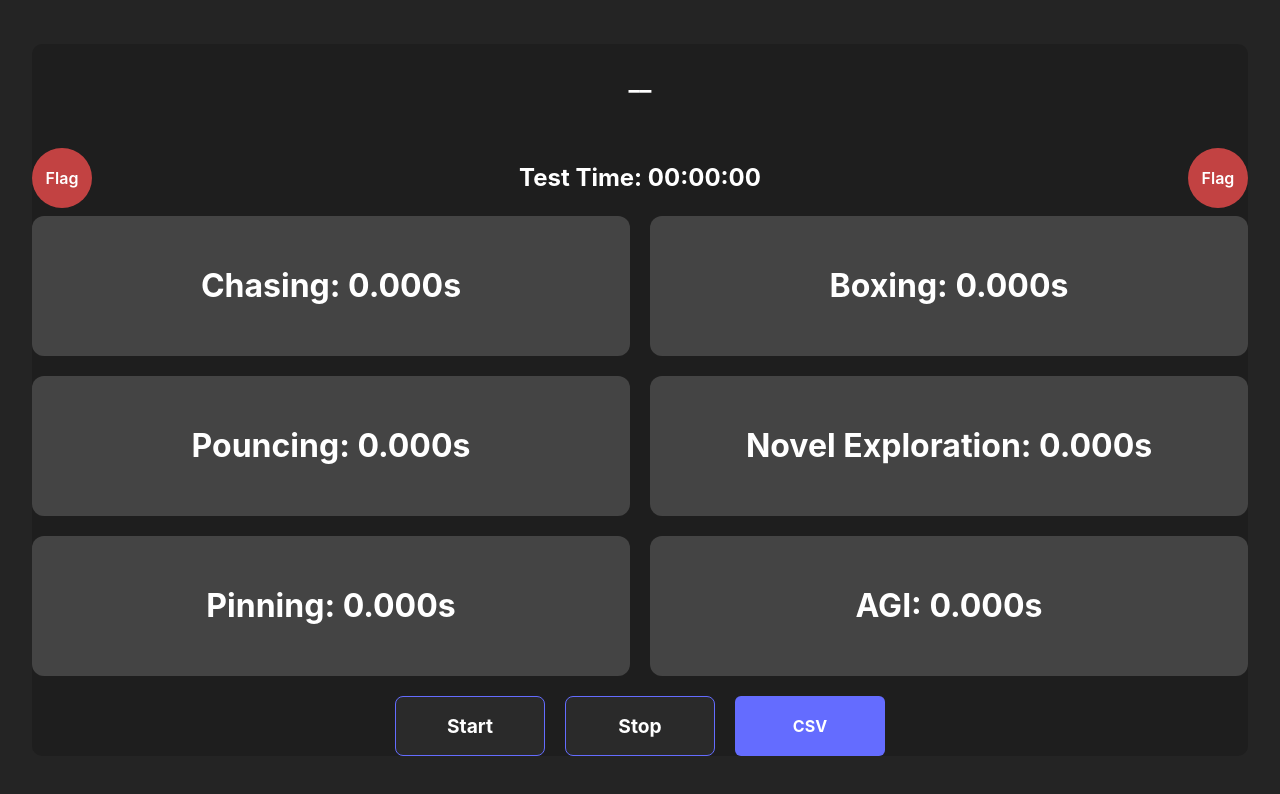
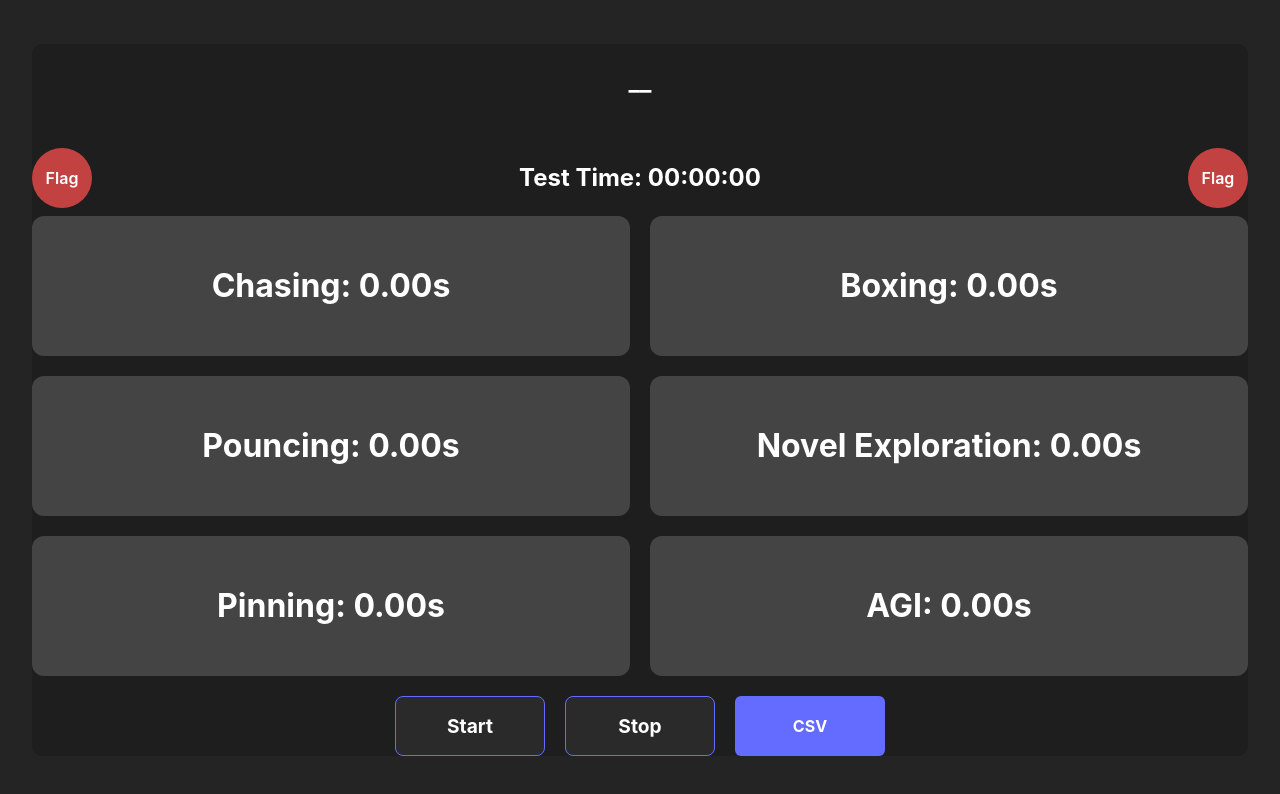
Before and after one commit to jwin-mm/Scoremate, a React (Vite) app: page /playmate/experiment in a window 1280 px wide. Shown: the top 794 px of the page. Built offline with nearby package versions, Linux system fonts and the light colour scheme.

Commit message:
formatted display timer

```diff
--- a/src/components/TimerButton.tsx
+++ b/src/components/TimerButton.tsx
@@ -16,7 +16,7 @@ const TimerButton: React.FC<TimerButtonProps> = ({ label, onTimeUpdate, disabled
   const formatTime = (milliseconds: number): string => {
     const secs = Math.floor(milliseconds / 1000);
     const ms = milliseconds % 1000;
-    return `${secs}.${ms.toString().padStart(3, '0')}s`;
+    return `${secs}.${ms.toString().padStart(2, '0')}s`;
   };
 
   const handleTouchStart = () => {
```
